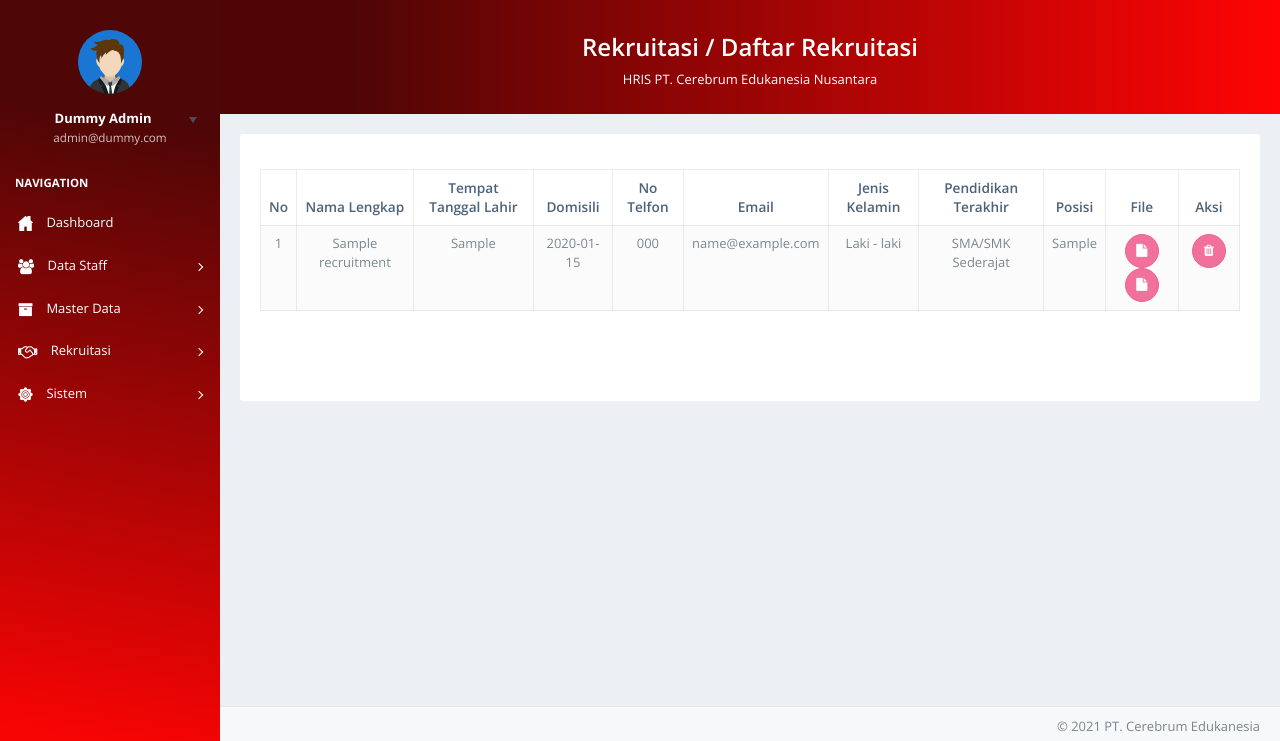
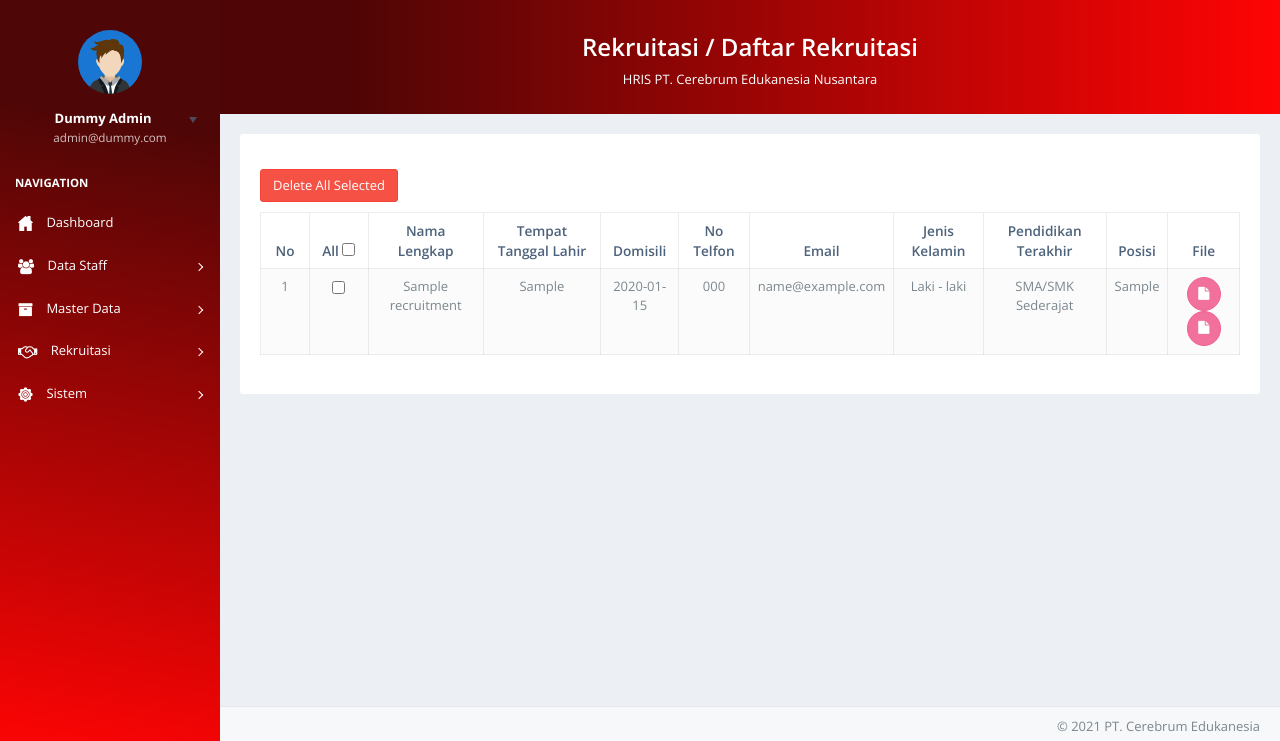
Before and after one commit to magang-cerebrum/hris-app-laravel7, a Laravel app: page /admin/recruitment in a window 1280 px wide. Shown: the part 59-800 px from the top of the page. Run offline with Laravel 8, Linux system fonts and the light colour scheme; a user stored in the database is signed in; data comes from the database, SQL or seed files in the repository; tables that the repository leaves empty hold one stand-in row (values such as "Sample post"); some libraries are stand-ins or nearby versions; some web fonts are replaced.

Commit message:
recruitment + job

```diff
--- a/app/Http/Controllers/MasterRecruitmentController.php
+++ b/app/Http/Controllers/MasterRecruitmentController.php
@@ -138,15 +138,26 @@ class MasterRecruitmentController extends Controller
      */
     public function destroy(MasterRecruitment $recruitment)
     {
-        $path_cv = 'upload_recruitment/cv_upload/'.$recruitment->file_cv;
-        $file_path_cv = public_path($path_cv);
-        unlink($file_path_cv);
+        //
+    }
 
-        $path_porto = 'upload_recruitment/portofolio_upload/'.$recruitment->file_portofolio;
-        $file_path_porto = public_path($path_porto);
-        unlink($file_path_porto);
+    public function destroyAll(Request $request)
+    {
+        $ids = $request->input('check');
 
-        MasterRecruitment::destroy($recruitment->id);
+        foreach($ids as $deletes) {
+           $data= MasterRecruitment::where("id",$deletes)->first();
+
+           $path_cv = 'upload_recruitment/cv_upload/'.$data->file_cv;
+           $file_path_cv = public_path($path_cv);
+           unlink($file_path_cv);
+
+           $path_porto = 'upload_recruitment/portofolio_upload/'.$data->file_portofolio;
+           $file_path_porto = public_path($path_porto);
+           unlink($file_path_porto);
+
+           $data->delete();
+        }
         return redirect('/admin/recruitment');
     }
 }
--- a/resources/views/dashboard/admin.blade.php
+++ b/resources/views/dashboard/admin.blade.php
@@ -46,7 +46,7 @@
     </div>
     <div class="row mt-10">
         <div class="col-md-6">
-            <div class="panel media middle pad-all" style="min-height: 350px">
+            <div class="panel media middle pad-all" style="min-height: 365px">
                 <div class="panel-heading">
                     <h3 class="panel-title">Daftar Pengajuan Cuti</h3>
                 </div>
@@ -79,9 +79,8 @@
                 </div> --}}
             </div>
         </div>
-        {{-- <div class="col-md-1"></div> --}}
         <div class="col-md-6">
-            <div class="panel media middle pad-all" style="min-height: 350px">
+            <div class="panel media middle pad-all" style="min-height: 365px">
                 <div class="panel-heading">
                     <h3 class="panel-title">Daftar Rekruitasi</h3>
                 </div>
--- a/resources/views/masterData/recruitment/adminRecruitment.blade.php
+++ b/resources/views/masterData/recruitment/adminRecruitment.blade.php
@@ -14,13 +14,18 @@
                             <img src="{{ asset('img/title-cerebrum.png')}}" style="width: 250px">
                         </div>
                         @else
+                            <form action="{{ url('/admin/rectuitment/delete-all')}}" method="POST">
+                                @method('delete')
+                                @csrf
+                                <button type="submit" name="submit" style="margin-bottom: 10px" class="btn btn-danger">Delete All Selected</button>
                                 <table id="masterdata-division"
                                 class="table table-striped table-bordered dataTable no-footer dtr-inline collapsed"
                                 role="grid" aria-describedby="demo-dt-basic_info" style="width: 100%;" width="100%"
                                 cellspacing="0">
                                     <thead>
                                         <tr>
-                                        <th class="sorting text-center" tabindex="0">No</th>
+                                            <th class="sorting text-center" tabindex="0" style="width: 5%">No</th>
+                                            <th class="sorting text-center" tabindex="0" style="width: 6%">All <input type="checkbox" id="master"></th>
                                             <th class="sorting text-center" tabindex="0">Nama Lengkap</th>
                                             <th class="sorting text-center" tabindex="0">Tempat Tanggal Lahir</th>
                                             <th class="sorting text-center" tabindex="0">Domisili</th>
@@ -30,13 +35,13 @@
                                             <th class="sorting text-center" tabindex="0">Pendidikan Terakhir</th>
                                             <th class="sorting text-center" tabindex="0">Posisi</th>
                                             <th class="sorting text-center" tabindex="0">File</th>
-                                        <th class="sorting text-center" tabindex="0">Aksi</th>
                                         </tr>
                                     </thead>
                                     <tbody>
                                         @foreach ($data as $item)
                                             <tr class="sorting text-center" tabindex="0">
-                                            <td class="sorting text-center" tabindex="0">{{$loop->iteration}}</td>
+                                                <td class="sorting text-center" tabindex="0">{{$data->currentpage() * 5 - 5 + $loop->iteration}}</td>
+                                                <td class="text-center"><input type="checkbox" class="sub_chk" name="check[]" value="{{$item->id}}"></td>
                                                 <td class="text-center">{{$item->name}}</td>
                                                 <td class="text-center">{{$item->dob}}</td>
                                                 <td class="text-center">{{$item->live_at}}</td>
@@ -57,20 +62,12 @@
                                                         </button>
                                                     </a>
                                                 </td>
-                                            <td class="text-center">
-                                                <form action="/admin/recruitment/{{$item->id}}" method="POST" style="display: inline; margin: auto 5px">
-                                                    @method('delete')
-                                                    @csrf
-                                                    <button class="btn btn-pink btn-icon btn-circle add-tooltip" data-toggle="tooltip" data-container="body" data-placement="top" data-original-title="Hapus Rekruitasi">
-                                                        <i class="fa fa-trash icon-lg"></i>
-                                                    </button>
-                                                </form>
-                                            </td>
                                             </tr>
                                         @endforeach
                                     </tbody>
                                 </table>
-                            <div class="row">
+                            </form>
+                            <div class="row" style="margin-top: -50px">
                                 <div class="col-sm-5"></div>
                                 <div class="col-sm-2">
                                     <ul class="pagination">
@@ -87,4 +84,16 @@
             <!--===================================================-->
             <!-- End Striped Table -->
     </div>
+    <script type="text/javascript">
+        $(document).ready(function () {
+            $('#master').on('click', function(e) {
+                if($(this).is(':checked',true)) {
+                    $(".sub_chk").prop('checked', true);
+                }
+                else {
+                    $(".sub_chk").prop('checked',false);
+                }
+            });
+        });
+    </script>
 @endsection
--- a/routes/web.php
+++ b/routes/web.php
@@ -43,10 +43,10 @@ Route::put('/staff/profile/{user}', [StaffAuthDashboardController::class,'update
 Route::get('/recruitment',[ MasterJobController::class,'index']);
 Route::post('/recruitment/add',[ MasterRecruitmentController::class,'store']);
 Route::get('/admin/recruitment',[ MasterRecruitmentController::class,'index']);
-Route::delete('/admin/recruitment/{recruitment}',[ MasterRecruitmentController::class,'destroy']);
+Route::delete('/admin/rectuitment/delete-all', [MasterRecruitmentController::class,'destroyAll']);
 
 //route masterdata job
-Route::delete('/admin/job/{job}',[ MasterJobController::class,'destroy']);
+Route::delete('/admin/job/delete',[ MasterJobController::class,'destroy']);
 Route::get('/admin/job/add',[ MasterJobController::class,'create']);
 Route::post('/admin/job',[ MasterJobController::class,'store']);
 Route::get('/admin/job',[ MasterJobController::class,'indexJob']);
```
Also changed, not shown: app/Http/Controllers/MasterJobController.php (+6 -2 lines), resources/views/masterData/job/job.blade.php (+33 -13 lines). Lines whose indentation alone changed are shown as unchanged.
